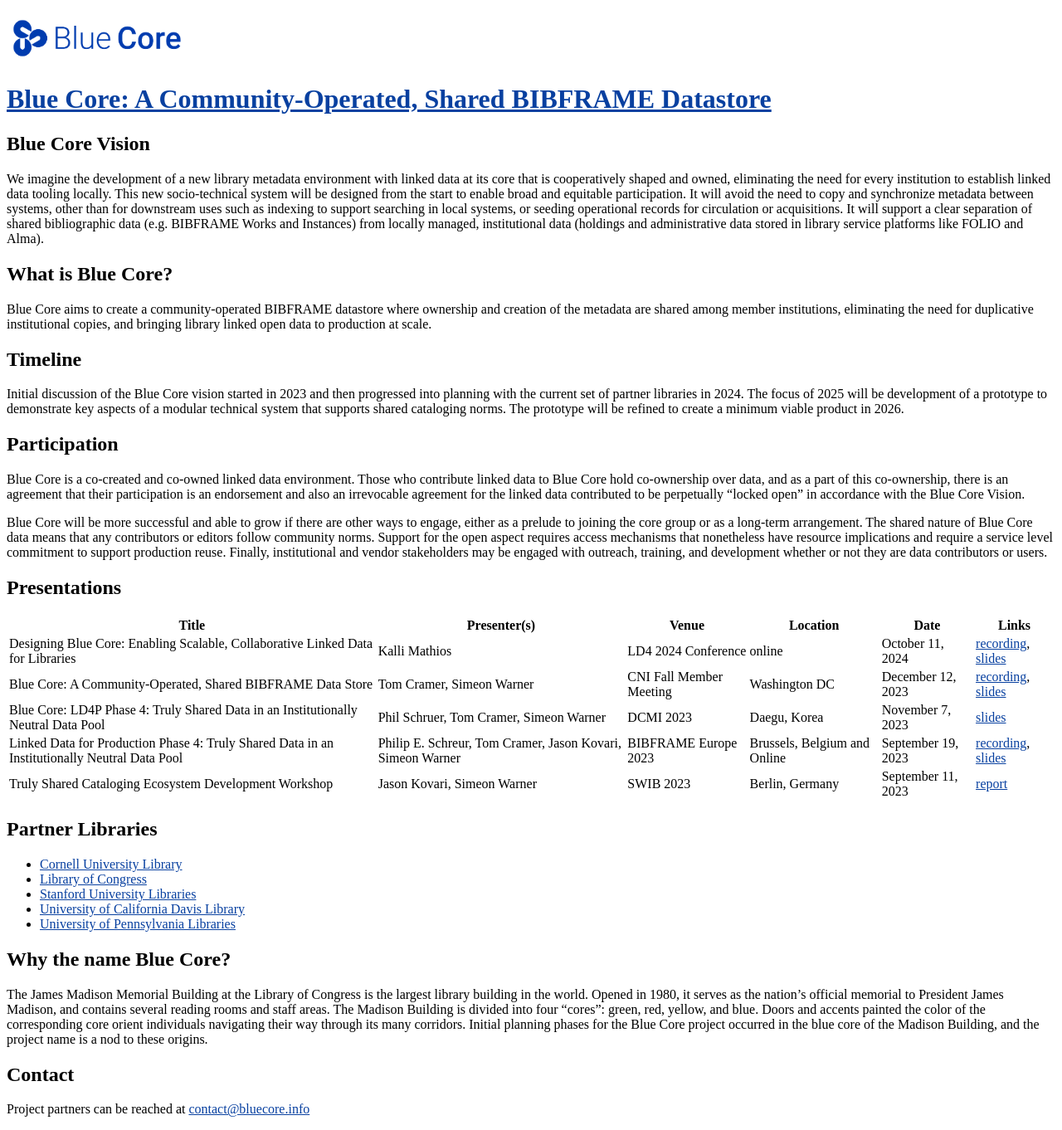
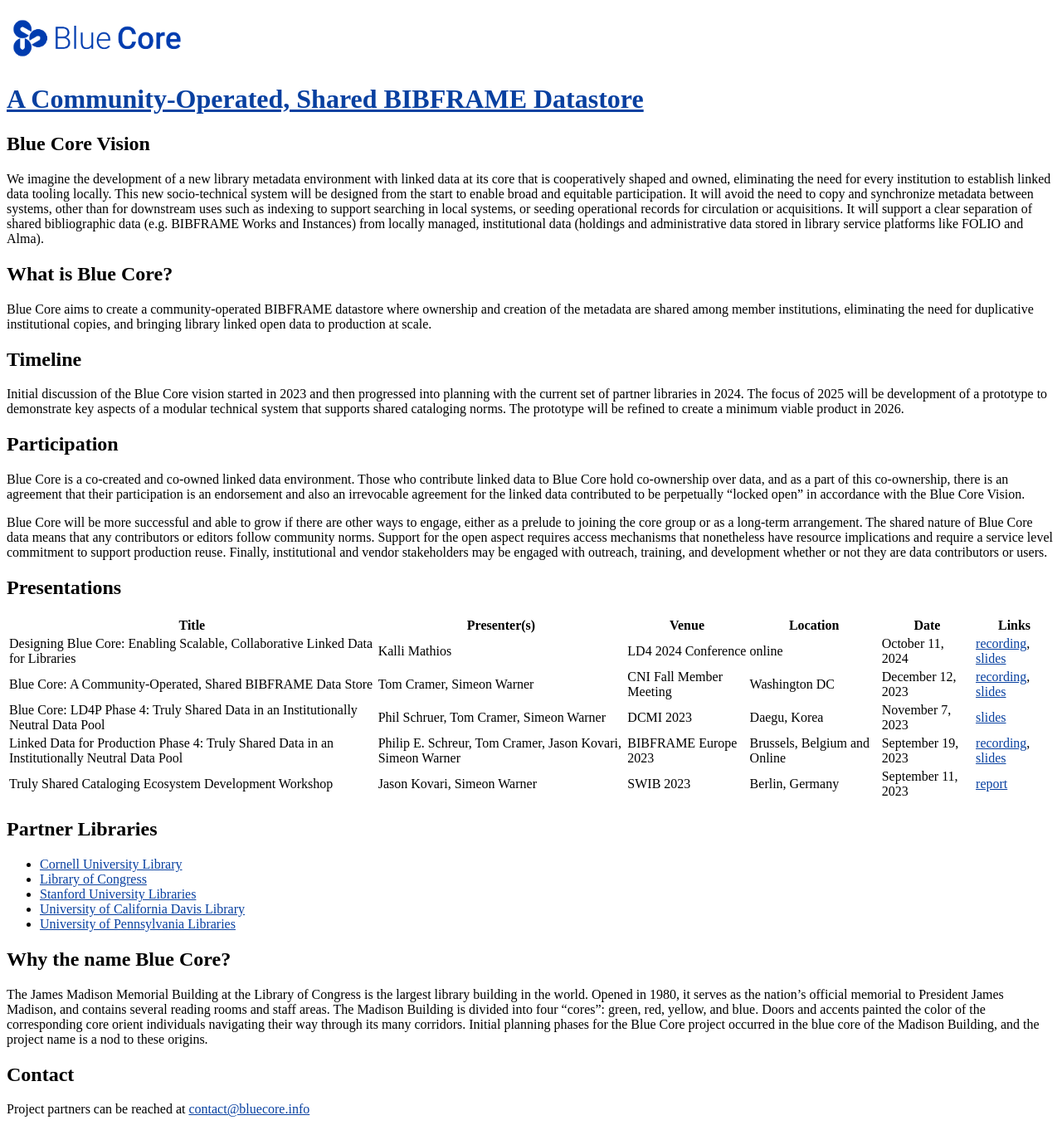
Before and after one commit to blue-core-lod/bluecore_info, a Jekyll site: the page built from index.md, in a window 1280 px wide. Shown: the whole page at 83% size. Built offline with Jekyll 4.4.1, drawn with Linux system fonts in a browser that asks for light colours; our own code applies the rules of GitHub Pages for plain Markdown files; comment, search, counter and statistics services are not loaded.

Commit message:
Remove leading Blue Core in title now we have logo

```diff
--- a/_config.yml
+++ b/_config.yml
@@ -1,4 +1,4 @@
-title: "Blue Core: A Community-Operated, Shared BIBFRAME Datastore"
+title: "A Community-Operated, Shared BIBFRAME Datastore"
 description: The Blue Core Project envisions a new library metadata environment with linked data at its core that is cooperatively shaped and owned, eliminating the need for every institution to establish linked data tooling locally.
 
 markdown: kramdown
```
